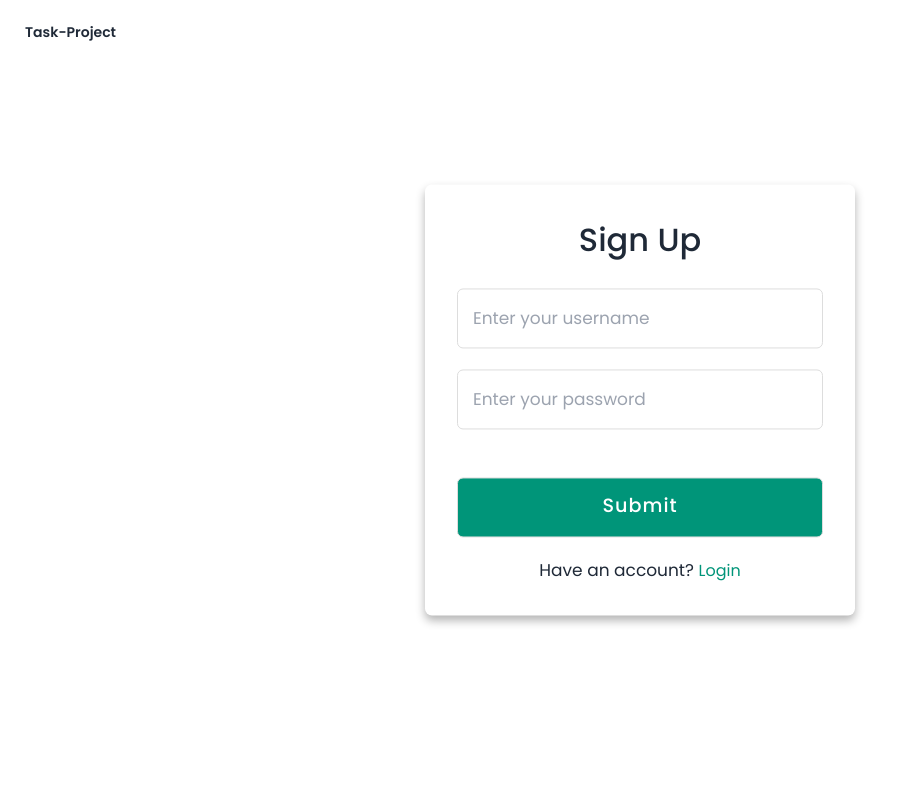
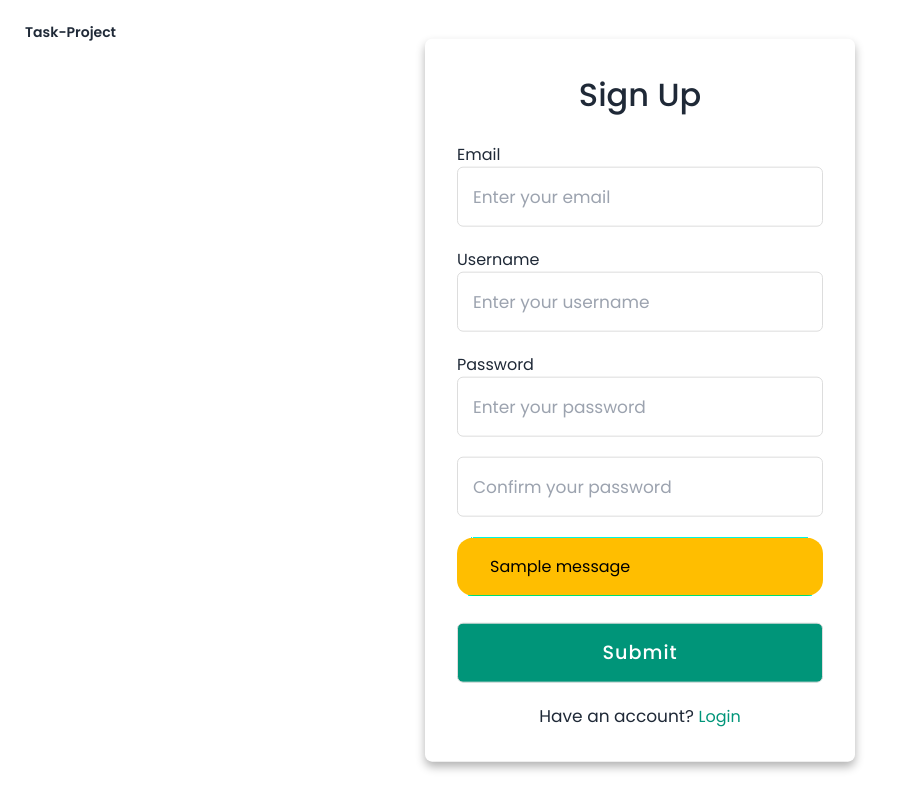
Before and after one commit to DINCRI/task-project, a Flask app: page /register/ in a window 1280 px wide. Shown: the whole page, without its empty margins (0-897 px from the left). Run offline with Flask 3, Linux system fonts and the light colour scheme; one stand-in notice (Sample message) is shown; some libraries are stand-ins or nearby versions.

Commit message:
alpha3.0

```diff
--- a/app.py
+++ b/app.py
@@ -1,6 +1,6 @@
 import sqlite3
 from flask import Flask, render_template, request, url_for, flash, redirect ,session
-
+import re
 
 
 app = Flask(__name__)
@@ -10,48 +10,87 @@ def get_db_connection():
     conn.row_factory = sqlite3.Row
     return conn
 
+def verifica_parola(parola):
+    if len(parola) < 6 or len(parola) > 20:
+        return False
+    if not re.search("[A-Z]",parola):
+        return False
+    if not re.search("[0-9]",parola):
+        return False
+    return True
+
+def verifica_email(email):
+    if len(email) < 6 :
+        return False
+    if not re.search("@",email):
+        return False
+    return True
+
+
 @app.route('/register/', methods=('GET','POST'))
 def register():
     if request.method == 'POST':
+        email = request.form['email']
         user = request.form['usernm']
         password1 = request.form['password']
+        password2 = request.form['confirm_password']
 
         if not user:
             flash('Username required!')
+        elif not email:
+            flash('Email is required')
+        elif not verifica_email(email):
+            flash('That email is invalid')
         elif not password1:
-            flash('Password reqired')
+            flash('Password required')
+        elif not verifica_parola(password1):
+            flash('Password must be between 6 and 20 characters, contain at least one uppercase letter, and at least one number.')
+        elif password1 != password2:
+            flash('Passwords do not match!')
         else:
             conn = get_db_connection()
-            conn.execute('INSERT INTO DETAILS (usernm, password) VALUES (?,?)', [user,password1])
-            conn.commit()
-            conn.close
-            return redirect(url_for('index'))
+            cursor = conn.execute('SELECT * FROM DETAILS WHERE usernm = ? OR email = ?', (user, email))
+            existing_user = cursor.fetchone()
+
+            if existing_user:
+                if existing_user['usernm'] == user:
+                    flash('Username already exists!')
+                if existing_user['email'] == email:
+                    flash('Email already exists!')
+            else:
+                conn.execute('INSERT INTO DETAILS (usernm, password, email) VALUES (?, ?, ?)', (user, password1, email))
+                conn.commit()
+                conn.close()
+                flash('Registration successful!')
+                return redirect(url_for('index'))
+
     return render_template('register.html')
+
 
 
 @app.route('/login/', methods=('GET','POST'))
 def login():
     if request.method == 'POST':
-        user = request.form['usernm']
+        user_input = request.form['usernm']
         password = request.form['password']
 
         conn = get_db_connection()
         cursor = conn.cursor()
 
-        cursor.execute('SELECT * FROM DETAILS WHERE usernm = ? AND password = ?', (user, password))
+
+        cursor.execute('SELECT * FROM DETAILS WHERE usernm = ? OR email = ?', (user_input, user_input))
         user_data = cursor.fetchone()
 
-        if user_data:
-
+        if user_data and user_data['password'] == password:
             session['user_id'] = user_data['id']
             session['usernm'] = user_data['usernm']
             conn.close()
             return redirect(url_for('index'))
         else:
-
             flash('Invalid username or password')
 
     return render_template('login.html')
+
 
 
 @app.route('/')
@@ -113,9 +152,9 @@ def delete_activity():
 
 @app.route('/logout/')
 def logout():
-
-    session.clear()
-    flash('You have been logged out.')
+    if 'user_id' in session and 'usernm' in session:
+        session.clear()
+        flash('You have been logged out.')
     return redirect(url_for('login'))
 
 @app.route('/change_username', methods=['POST'])
@@ -134,13 +173,21 @@ def change_username():
 
 @app.route('/profile')
 def profile():
-   username = session['usernm']
-   return render_template('profile.html', username=username)
+    if 'user_id' in session and 'usernm' in session:
+        user_id = session['user_id']
+        username = session['usernm']
 
-@app.route('/calendar/')
-def calendar():
-    username = session['usernm']
-    return render_template('calendar.html', username=username)
+        conn = get_db_connection()
+        cursor = conn.cursor()
+        cursor.execute('SELECT email FROM DETAILS WHERE id = ?', (user_id,))
+        user_email = cursor.fetchone()['email']
+        conn.close()
+
+        return render_template('profile.html', username=username, email=user_email)
+    else:
+        return redirect(url_for('login'))
+
+
 
 if __name__ == '__main__':
     app.run(debug=False)
--- a/templates/register.html
+++ b/templates/register.html
@@ -26,9 +26,26 @@
     <div class="login form">
       <header>Sign Up</header>
       <form action="{{ url_for('register') }}" method="POST">
+        <label>Email</label>
+        <input name="email" type="text" placeholder="Enter your email" required>
+        <label>Username</label>
         <input name="usernm" type="text" placeholder="Enter your username" required>
+        <label>Password</label>
         <input type="password" name="password" placeholder="Enter your password" required>
+        <input type="password" name="confirm_password" placeholder="Confirm your password" required>
+        {% with messages = get_flashed_messages() %}
+        {% if messages %}
+            <ul>
+                {% for message in messages %}
+                <div role="alert" class="alert alert-warning">
+                  <svg xmlns="http://www.w3.org/2000/svg" class="stroke-current shrink-0 h-6 w-6" fill="none" viewBox="0 0 24 24"><path stroke-linecap="round" stroke-linejoin="round" stroke-width="2" d="M12 9v2m0 4h.01m-6.938 4h13.856c1.54 0 2.502-1.667 1.732-3L13.732 4c-.77-1.333-2.694-1.333-3.464 0L3.34 16c-.77 1.333.192 3 1.732 3z" /></svg>
+                  <span><li>{{ message }}</li></span>
+                </div>
 
+                {% endfor %}
+            </ul>
+        {% endif %}
+    {% endwith %}
         <input type="submit" class="button" value="Submit">
       </form>
       <div class="signup">
```
Also changed, not shown: templates/login.html (+18 -1 lines), templates/profile.html (+3 -11 lines), database.db, 1 other file.
